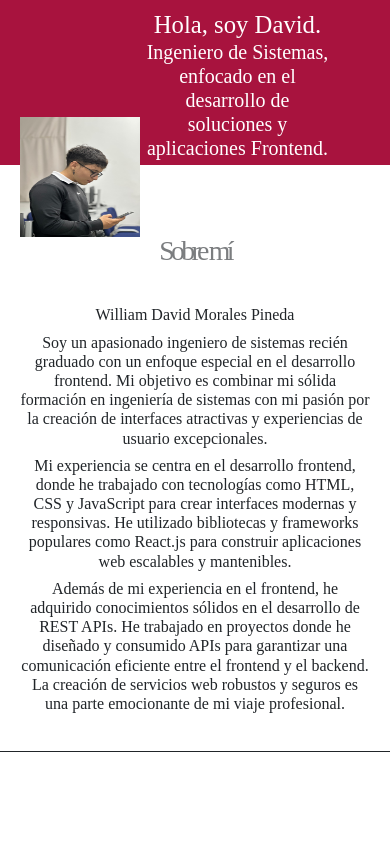
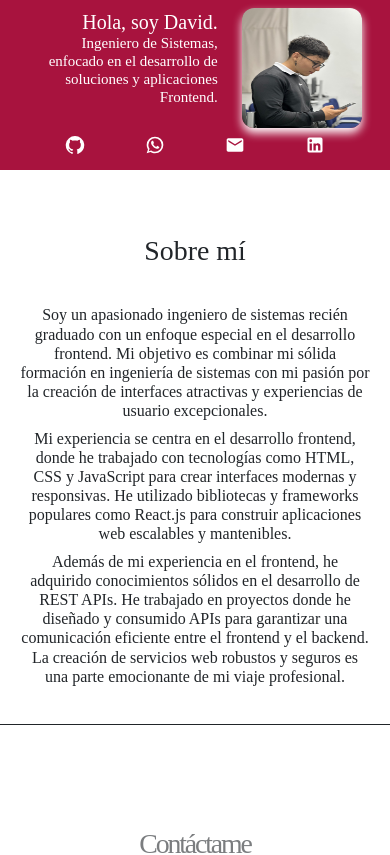
Before and after one commit to ZaliWow/portfolio, a React (Vite) app: page / in a window 390 px wide. Shown: the top 855 px of the page. Built offline with nearby package versions, Linux system fonts and the light colour scheme.

Commit message:
fix navbar dimentions

```diff
--- a/src/components/AbautMe.jsx
+++ b/src/components/AbautMe.jsx
@@ -1,10 +1,9 @@
 export function AbautMe(params) {
     return(
         <div className="contentInfo">
-            <h1 className="tracking-in-expand">Sobre mí</h1>
+            <h1 >Sobre mí</h1>
         <div className="info">
 
-  <h6>William David Morales Pineda</h6>
   <h6>Soy un apasionado ingeniero de sistemas recién graduado con un enfoque especial en el desarrollo frontend. Mi objetivo es combinar mi sólida formación en ingeniería de sistemas con mi pasión por la creación de interfaces atractivas y experiencias de usuario excepcionales.</h6>
   <h6>Mi experiencia se centra en el desarrollo frontend, donde he trabajado con tecnologías como HTML, CSS y JavaScript para crear interfaces modernas y responsivas. He utilizado bibliotecas y frameworks populares como React.js para construir aplicaciones web escalables y mantenibles.</h6>
   <h6> Además de mi experiencia en el frontend, he adquirido conocimientos sólidos en el desarrollo de REST APIs. He trabajado en proyectos donde he diseñado y consumido APIs para garantizar una comunicación eficiente entre el frontend y el backend. La creación de servicios web robustos y seguros es una parte emocionante de mi viaje profesional.</h6>
--- a/src/components/CallMe.jsx
+++ b/src/components/CallMe.jsx
@@ -31,32 +31,32 @@ const handleDownload =()=>{
 
     return(
         <div className="bodycallme">
-            <div  ><h1 >Contáctame</h1></div>
+            <div className="tracking-in-expand"><h1 >Contáctame</h1></div>
 
 
             <div className="callme">
                 <div className="contact">
-                    <div className="text-pop-up-top">
+
                 <BottonGithub></BottonGithub>
-                </div>
+
                 </div>
                 <div className="contact">
-                    <div className="text-pop-up-top">
+
                 <BottonWhatsapp></BottonWhatsapp>
-                </div>
+
 
 
                 </div>
                 <div className="contact">
-                <div className="text-pop-up-top">
+
                 <BottonEmail></BottonEmail>
-                </div>
+
 
                 </div>
                 <div className="contact">
-                <div className="text-pop-up-top">
+
                 <BottonLinkedin></BottonLinkedin>
-                </div>
+
 
 
 
--- a/src/components/Navbar.jsx
+++ b/src/components/Navbar.jsx
@@ -1,4 +1,15 @@
 import "../styles/navbar.css"
+import { BottonLinkedin } from "./BottonLinkedin";
+import { BottonWhatsapp } from "./BottonWhatsapp";
+import { BottonGithub } from "./BottonGithub";
+import { BottonEmail } from "./BottonMail";
+import { grey } from "@mui/material/colors";
+import { Button } from "@mui/material";
+import { LunchDining } from "@mui/icons-material";
+import { WhatsApp } from "@mui/icons-material";
+import { Email } from "@mui/icons-material";
+import { LinkedIn } from "@mui/icons-material";
+import { GitHub } from "@mui/icons-material";
 
 
 export function Navbar({}) {
@@ -6,18 +17,65 @@ export function Navbar({}) {
 
 <div>
 <div className="nav">
-
-<img src="/images/fotoperfil.jpg" alt="mi foto de perfil" />
-
 <div className="me">
-    <h2 className="text-animation">
+    <h2 >
     Hola, soy David.
     </h2>
-
 <h5>Ingeniero de Sistemas, enfocado en el desarrollo de soluciones y aplicaciones Frontend.
 </h5>
 </div>
+<img src="/images/fotoperfil.jpg" alt="mi foto de perfil" />
+
+
+
+
+<div className="socialmedia">
+
+
+                <div className="navsocialmedia">
+
+                    <Button variant="dark">
+                    <GitHub sx={{fontSize :20}}></GitHub>
+                </Button>
+
+
+                </div>
+                <div className="navsocialmedia">
+
+                <Button variant="dark">
+                    <WhatsApp sx={{fontSize :20}}></WhatsApp>
+                    </Button>
+
+
+
+
+                </div>
+                <div className="navsocialmedia">
+                <Button variant="dark">
+                    <Email sx={{fontSize :20}}></Email>
+                </Button>
+
+
+
+                </div>
+                <div className="navsocialmedia">
+
+
+                <Button variant="dark">
+                <LinkedIn sx={{fontSize :20}}></LinkedIn>
+                </Button>
+
+
+
+                </div>
+
+
+
+
 </div>
+</div>
+
+
 
 
 
--- a/src/styles/animations.css
+++ b/src/styles/animations.css
@@ -254,8 +254,8 @@
 
 
   .text-flicker-in-glow {
-	-webkit-animation: text-flicker-in-glow 4s linear infinite both;
-	        animation: text-flicker-in-glow 4s linear infinite both;
+	-webkit-animation: text-flicker-in-glow 1s linear infinite both;
+	        animation: text-flicker-in-glow 1s linear infinite both;
 }
 
 
--- a/src/styles/callme.css
+++ b/src/styles/callme.css
@@ -34,7 +34,6 @@
     margin: 1px;
 }
 .contact button {
-
     border:0;
     background-color: white;
 
@@ -113,7 +112,9 @@
     order: 0;
     width: 100%;
     height: auto;
-
+    filter: drop-shadow(
+     0 0 10px rgb(168, 19, 62)
+  );
   z-index: -1000;
 
 
--- a/src/styles/content.css
+++ b/src/styles/content.css
@@ -14,7 +14,8 @@
     margin-left: 30vw;
     margin-top: 5vw;
     width: 68.5vw;
-    height: 80vh;
+
+    height: 60vh;
     justify-content: center;
   text-align: center;
   border-bottom: 1px solid;
@@ -47,6 +48,9 @@ h1{
     width: 150px;
     height: 150px;
     background:none;
+    filter: drop-shadow(
+        red
+    );
 }
 .tecno p{
     padding: 10px;
--- a/src/styles/navbar.css
+++ b/src/styles/navbar.css
@@ -17,27 +17,36 @@ body {
     margin: 0;
    top:0;
    z-index: 1000;
-     /* Puedes ajustar el ancho según tus necesidades */
+
   }
 
 
 
   .nav img{
    margin-left:50vh;
-    margin-top: 30%;
+
     height: 350px;
     width: 350px;
-    border-top: -1000px;
+    box-shadow: 0 5px 10px rgb(255, 255, 255);
+    border-radius: 10%;
   }
 
 .me{
-margin-top: -90px;
+margin-top: 30px;
+
 }
 
 
 
 
+.me h2 {
+  text-align: end;
+     font-family: 'Press Start 2P';
+    margin: 0;
+    padding: 0 5px;
 
+
+   }
 .me h5 {
  text-align: end;
     font-family: 'Press Start 2P';
@@ -46,20 +55,50 @@ margin-top: -90px;
 
 
   }
+
+.nav p{
+text-align: start;
+
+}
+
+
+.socialmedia{
+  display: flex;
+    justify-content: center;
+}
+.navsocialmedia{
+
+align-items: center;
+  justify-content: center;
+  text-align: center;
+  width: 80px;
+  height: 40px;
+}
+
+
+
+
+
+
+
+
+
   @media screen and (max-width : 899px){
     .nav{
-      display:block;
+      display:flex;
       width:100%;
-      height:165px;
+      height:170px;
 
     }
     .nav img{
 
-      margin-left:-9%;
-      margin-top: 30%;
+      margin-left:5%;
+      margin-top: 2%;
        height: 120px;
        width: 120px;
        border-top: 0px;
+       box-shadow: 0 5px 10px rgb(255, 255, 255);
+       border-radius: 10%;
 
      }
 .me{
@@ -69,21 +108,28 @@ margin-top: -90px;
 
 }
 .me h2 {
-  text-align: center;
+  text-align: end;
     margin: 0;
     font-family: 'Press Start 2P';
-
+font-size: 20px;
 
   }
 .me h5 {
- text-align: center;
+ text-align: end;
     font-family: 'Press Start 2P';
    margin: 0;
+   font-size: 15px;
 
 
 
   }
+  .socialmedia{
+    display: flex;
+      justify-content: end;
 
+      margin-top: 0px;
+      height: 40px;
+  }
 
 
     }
```
